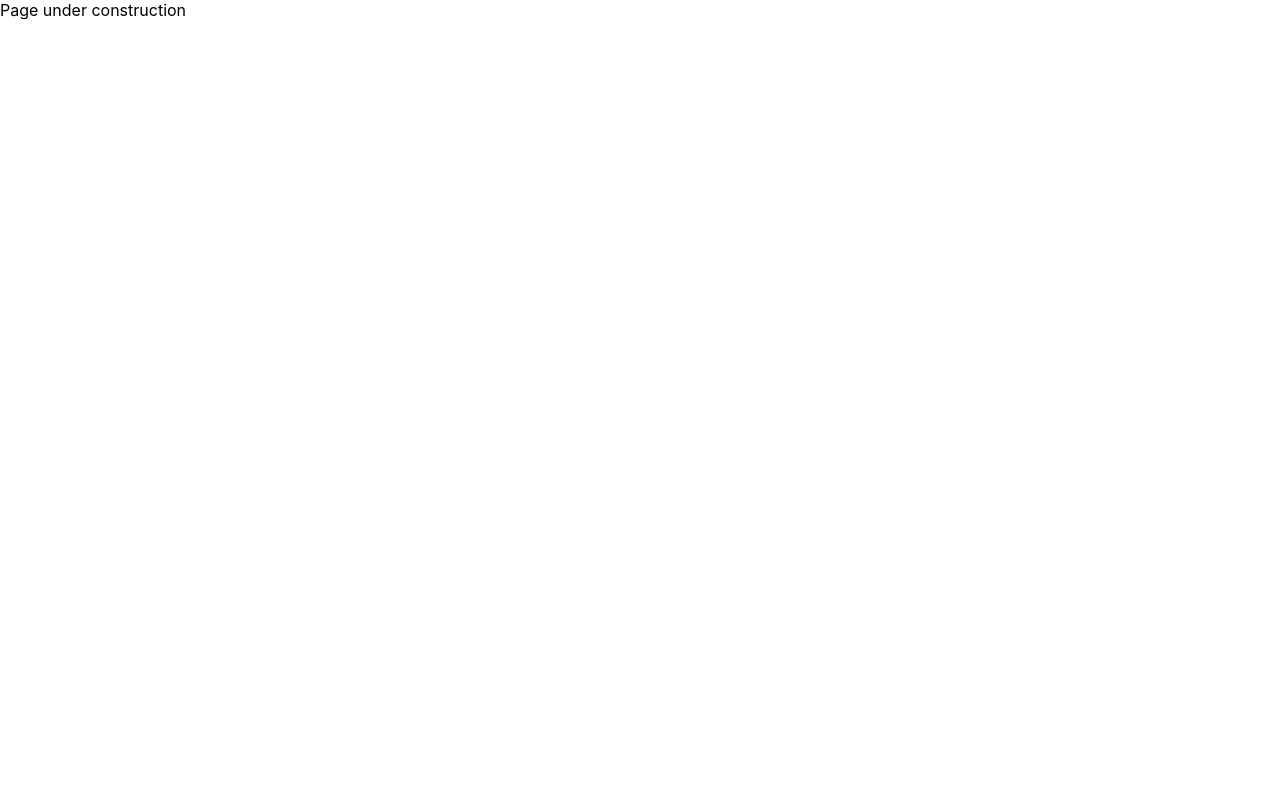
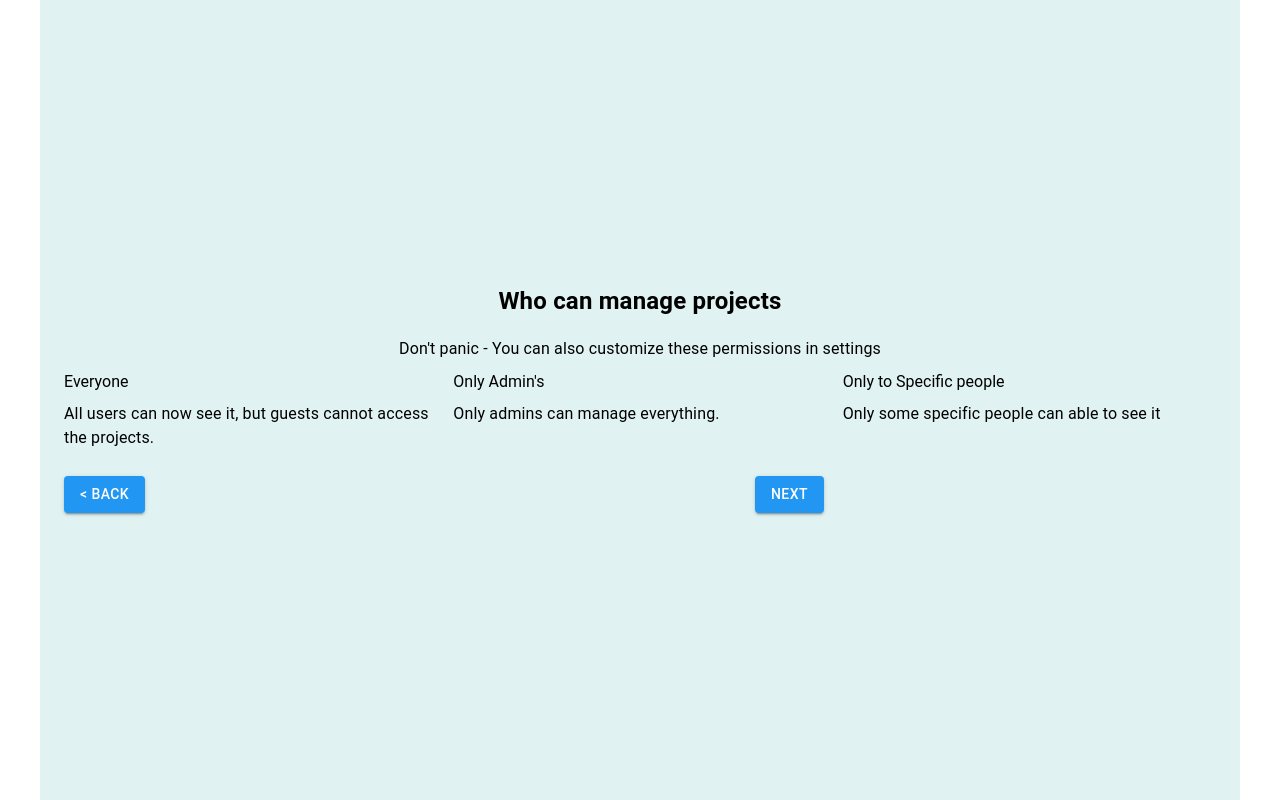
Before and after one commit to Rahul0550/ProjectForm_Vaibhav, a React (Create React App) app: page /manage-projects in a window 1280 px wide. Built offline with nearby package versions, Linux system fonts and the light colour scheme.

Commit message:
new page added- initial phase

```diff
--- a/src/App.js
+++ b/src/App.js
@@ -3,6 +3,7 @@ import { BrowserRouter as Router, Route, Routes } from 'react-router-dom';
 import CreateProjectForm from './components/CreateProject';
 import ProjectTypeForm from './components/ProjectTypeForm';
 import FormView from './components/FormView';
+import ManageProjects from './components/ManageProjects';
 
 function App() {
   return (
@@ -11,6 +12,7 @@ function App() {
         <Route path="/" exact element={<CreateProjectForm/>} />
         <Route path="/project-type" element={<ProjectTypeForm/>} />
         <Route path="/view" element={<FormView />} />
+        <Route path="/manage-projects" element={<ManageProjects />} />
         <Route path='*' element={"Page under construction"}/>
       </Routes>
     </Router>
--- a/src/components/FormView.jsx
+++ b/src/components/FormView.jsx
@@ -34,6 +34,14 @@ export default function FormView() {
 
       <StyledForm>
         <Typography>You can also customize these views in settings</Typography>
+        <Grid >
+            <Grid item>
+                <p>List</p>
+            </Grid>
+            <Grid item>
+                <p>Board</p>
+            </Grid>
+        </Grid>
         <Grid container spacing={2} alignItems="center">
           <Grid item>
             <Link to="/project-type">
@@ -42,7 +50,7 @@ export default function FormView() {
           </Grid>
           <Grid item xs={6} />
           <Grid item>
-            <Link to="/project-type">
+            <Link to="/manage-projects">
               <StyledNextButton variant="contained">Next</StyledNextButton>
             </Link>
           </Grid>
--- /dev/null
+++ b/src/components/ManageProjects.jsx
@@ -0,0 +1,80 @@
+import React from 'react';
+import styled from "@emotion/styled";
+import { Container, Button, Grid, Typography } from "@mui/material";
+import { Link } from "react-router-dom";
+
+// Assuming a light blue background color from the image
+const StyledContainer = styled(Container)({
+  display: 'flex',
+  flexDirection: 'column',
+  alignItems: 'center',
+  justifyContent: 'center',
+  height: '100vh',
+  backgroundColor: '#e0f2f1', // Adjust based on the image
+});
+
+const StyledTitle = styled(Typography)({
+  fontSize: '24px',
+  fontWeight: 'bold',
+  marginBottom: '20px', // Adjust spacing as needed
+});
+
+const StyledText = styled(Typography)({
+  fontSize: '16px',
+  marginBottom: '10px', // Adjust spacing as needed
+});
+
+const StyledButton = styled(Button)({
+  backgroundColor: '#2196f3', // Adjust based on the image
+  color: '#fff',
+  marginRight: '10px', // Adjust spacing as needed
+});
+
+const StyledNextButton = styled(Button)({
+  backgroundColor: '#2196f3', // Adjust based on the image
+  color: '#fff',
+});
+
+export default function ManageProjects() {
+  return (
+    <StyledContainer>
+      <StyledTitle variant="h4" gutterBottom>
+        Who can manage projects
+      </StyledTitle>
+
+      <StyledText>
+        Don't panic - You can also customize these permissions in settings
+      </StyledText>
+
+      <Grid container spacing={2} alignItems="center">
+        <Grid item xs={12}>
+          <Grid container spacing={2}>
+            <Grid item xs={4}>
+              <StyledText variant="h5">Everyone</StyledText>
+              <StyledText>All users can now see it, but guests cannot access the projects.</StyledText>
+            </Grid>
+            <Grid item xs={4}>
+              <StyledText variant="h5">Only Admin's</StyledText>
+              <StyledText>Only admins can manage everything.</StyledText>
+            </Grid>
+            <Grid item xs={4}>
+              <StyledText variant="h5">Only to Specific people</StyledText>
+              <StyledText>Only some specific people can able to see it</StyledText>
+            </Grid>
+          </Grid>
+        </Grid>
+        <Grid item>
+          <Link to="/view">
+            <StyledButton variant="contained">{"<"} Back</StyledButton>
+          </Link>
+        </Grid>
+        <Grid item xs={6} />
+        <Grid item>
+          <Link to="/">
+            <StyledNextButton variant="contained">Next</StyledNextButton>
+          </Link>
+        </Grid>
+      </Grid>
+    </StyledContainer>
+  );
+}
```
